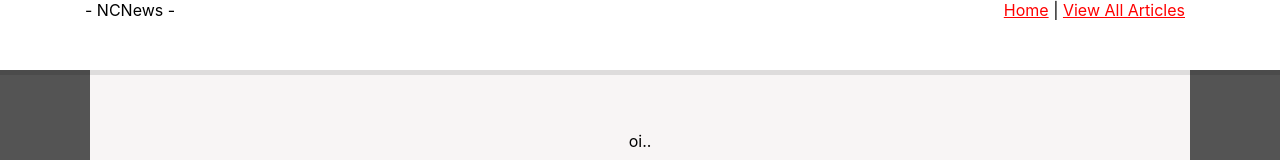
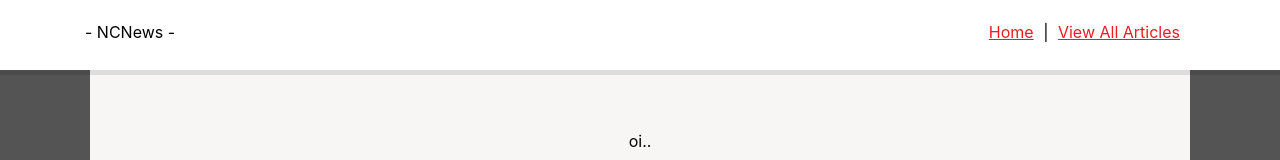
Before and after one commit to husainbismil/ncnews-fe, a React (Create React App) app: page / in a window 1280 px wide. Shown: the top 160 px of the page. Built offline with nearby package versions, Linux system fonts and the light colour scheme.

Commit message:
more styling

```diff
--- a/public/index.html
+++ b/public/index.html
@@ -5,7 +5,7 @@
     <!-- Todo before deployment: make sure none of below links are incomplete / broken.-->
     <link rel="icon" href="%PUBLIC_URL%/favicon.ico" />
     <meta name="viewport" content="width=device-width, initial-scale=1" />
-    <meta name="theme-color" content="#4285f4" />
+    <meta name="theme-color" content="#EB1C24" />
     <meta name="description" content="NCNews meta description" />
     <meta name="keywords" content="ncnews,news" />
     <meta name="author" content="Husain Bismil" />
--- a/src/App.css
+++ b/src/App.css
@@ -43,6 +43,10 @@
   text-rendering: optimizeLegibility;
   font-smooth: always;
   -webkit-font-smoothing: antialiased;
+}
+
+.animated,
+a {
   transition: all 0.2s linear 0s;
 }
 
@@ -72,18 +76,24 @@ body {
   font-size: 30px;
   font-weight: 500;
   margin-bottom: 40px;
+  transition: all 0.2s linear 0s;
 }
 
 .article-title,
 .article-title a {
   color: rgb(44, 44, 44);
   text-decoration: none;
+  border-radius: 5px;
+  padding: 5px;
+  padding-top: 8px;
+  padding-bottom: 8px;
 }
 
 .article-title:hover,
 .article-title a:hover {
-  text-shadow: 1px 1px 5px red;
+  /* text-shadow: 1px 1px 5px red;*/
   color: #000;
+  background-color: rgb(246, 180, 180);
 }
 
 #header {
@@ -94,17 +104,14 @@ body {
   overflow: hidden;
 }
 
-#header-inner {
-  display: flex;
-  justify-content: space-between;
-  align-items: center;
-  padding-left: 10px;
-  padding-right: 20px;
-  flex-wrap: wrap;
+#header a {
+  color: #eb1c24;
+  border-radius: 5px;
+  padding: 5px;
 }
 
-#header a {
-  color: #ff0000;
+#header a:hover {
+  background-color: rgb(246, 180, 180);
 }
 
 #header-shadow {
@@ -130,7 +137,21 @@ body {
 
 /* northcoders red: #EB1C24 */
 
+#header-inner {
+  display: flex;
+  justify-content: space-between;
+  align-items: center;
+  padding-left: 10px;
+  padding-right: 20px;
+  flex-wrap: wrap;
+  padding-top: 22px;
+}
+
 #header-logo-wrap {
+}
+
+#header-desktop-navmenu-wrap {
+  margin-left: auto;
 }
 
 .page-container {
--- a/src/components/pages/Article.jsx
+++ b/src/components/pages/Article.jsx
@@ -1,5 +1,5 @@
-import { useParams } from 'react-router-dom';
-import { useState, useEffect } from 'react';
+import { useParams } from "react-router-dom";
+import { useState, useEffect } from "react";
 
 const Article = () => {
   const { article_id } = useParams();
@@ -17,10 +17,18 @@ const Article = () => {
   }, [article_id]);
 
   if (isLoading) {
-    return <p className="loading">Loading...</p>;
+    return (
+      <div className="page-container">
+        <p className="loading">Loading...</p>
+      </div>
+    );
   }
 
-  return <p>Title: {article.title}</p>;
+  return (
+    <div className="page-container">
+      <p>Title: {article.title}</p>
+    </div>
+  );
 };
 
 export default Article;
--- a/src/components/pages/Articles.jsx
+++ b/src/components/pages/Articles.jsx
@@ -19,7 +19,7 @@ const Articles = () => {
     return <p className="loading">Loading...</p>;
   } else {
     return (
-      <div id="article-list-container">
+      <div id="article-list-container" className="page-container">
         {articleList.map((element, index) => {
           const currentKey = "article-" + index;
           const articleUrl = "/articles/" + element.article_id;
```
